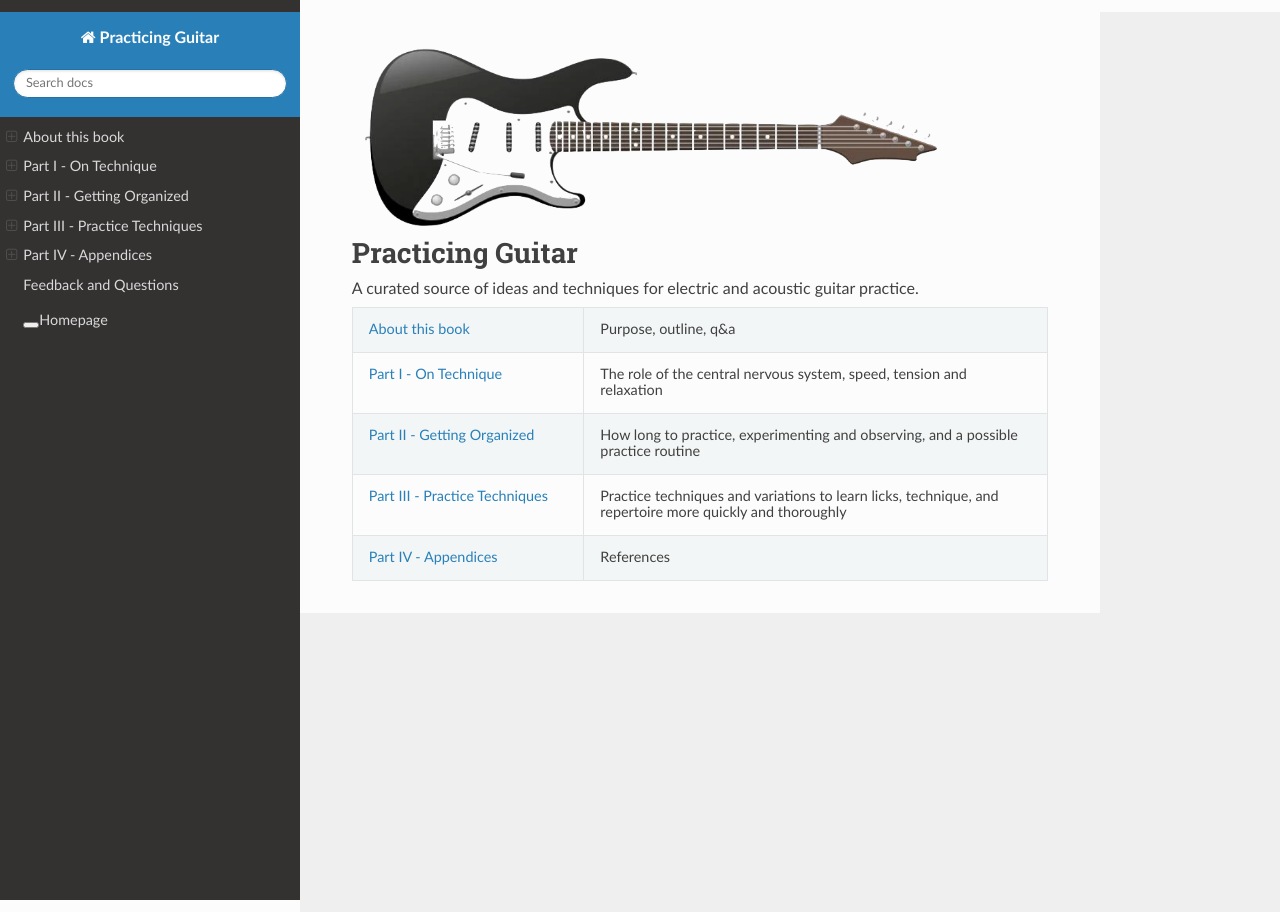
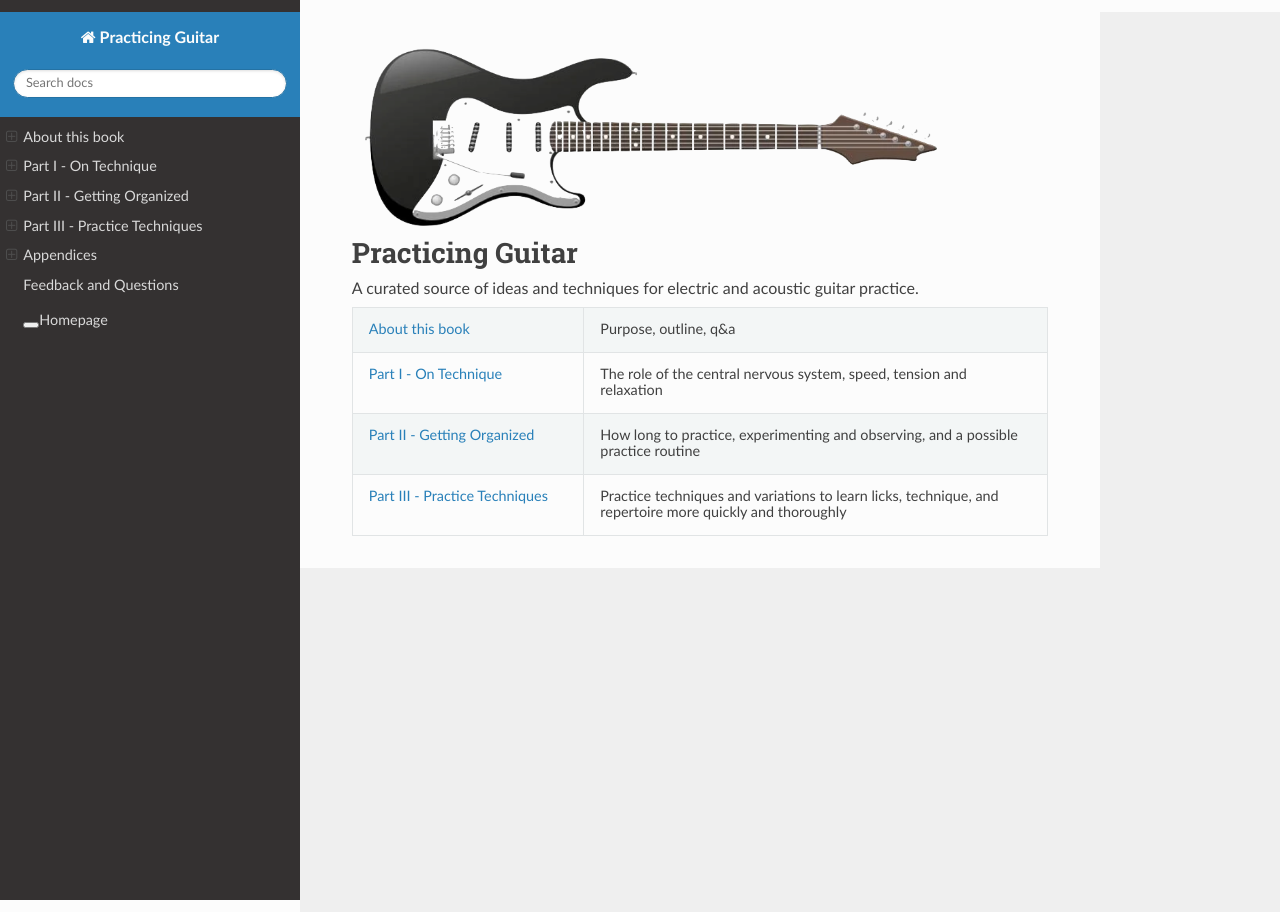
Before and after one commit to jzohrab/practicing-guitar, a Sphinx documentation site: the page built from docs/index.rst, in a window 1280 px wide. Built offline with Sphinx 7.4.7 and the Read the Docs theme 2.0.0, drawn with Linux system fonts in a browser that asks for light colours; a script that is not in the unit is left out.

Commit message:
Rename appendices, don't include in outline.

```diff
--- a/docs/about/outline.rst
+++ b/docs/about/outline.rst
@@ -7,6 +7,4 @@
 
 * :ref:`part-3-techniques` is the most involved and interesting part.  It offers several practice techniques you can use to help you master techniques, licks, and songs more quickly and thoroughly.
 
-* :ref:`part-4-appendices` is reference material.
-
 There's a fair amount of material in here, so take it bit by bit.  Parts I, II, and IV should be quick-ish to read.  Part III, the practice techniques, are things to try out as you feel you need them.
--- a/docs/part-4-appendices/_index.rst
+++ b/docs/appendices/_index.rst
@@ -1,8 +1,8 @@
-.. _part-4-appendices:
+.. _appendices:
 
-####################
-Part IV - Appendices
-####################
+##########
+Appendices
+##########
 
 .. toctree::
    :maxdepth: 5
--- a/docs/index.rst
+++ b/docs/index.rst
@@ -21,8 +21,6 @@
      - How long to practice, experimenting and observing, and a possible practice routine
    * - :ref:`part-3-techniques`
      - Practice techniques and variations to learn licks, technique, and repertoire more quickly and thoroughly
-   * - :ref:`part-4-appendices`
-     - References
 
 
 .. toctree::
@@ -34,5 +32,5 @@
    part-1-on-technique/_index
    part-2-getting-organized/_index
    part-3-techniques/_index
-   part-4-appendices/_index
+   appendices/_index
    feedback
```
Also changed, not shown: docs/appendices/change-log.rst (renamed from docs/part-4-appendices/change-log.rst), docs/appendices/examples/index.rst (renamed from docs/part-4-appendices/examples/index.rst), docs/appendices/mental-health.rst (renamed from docs/part-4-appendices/mental-health.rst), docs/appendices/reading-rhythms.rst (renamed from docs/part-4-appendices/reading-rhythms.rst), docs/appendices/references.rst (renamed from docs/part-4-appendices/references.rst), docs/appendices/scores/bach-violin-partita-2-BWV-1004-gigue.rst (renamed from docs/part-4-appendices/scores/bach-violin-partita-2-BWV-1004-gigue.rst), docs/appendices/scores/index.rst (renamed from docs/part-4-appendices/scores/index.rst), docs/appendices/scores/kreutzer-etude-no-5.rst (renamed from docs/part-4-appendices/scores/kreutzer-etude-no-5.rst), docs/appendices/todo.rst (renamed from docs/part-4-appendices/todo.rst).
